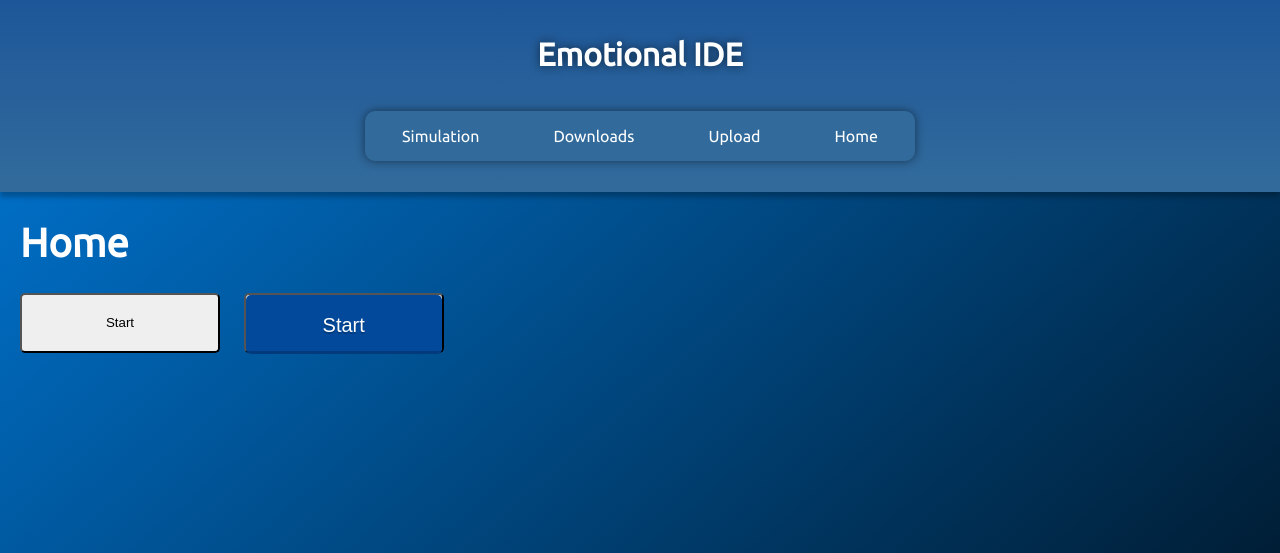
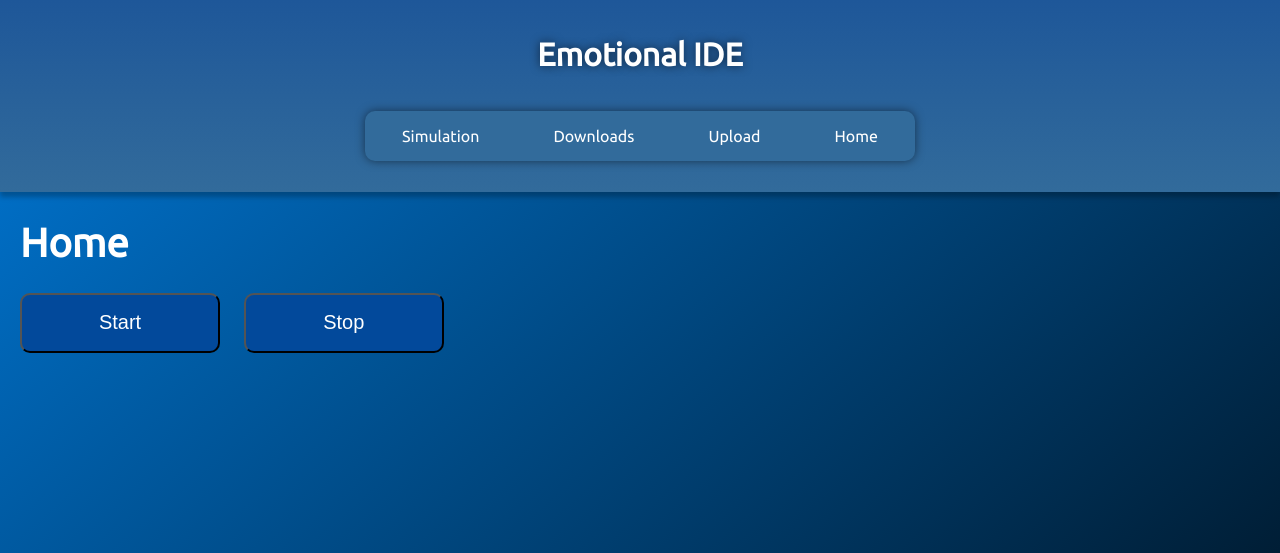
Before and after one commit to Gullis477/EmotionalFlask, a Python web app: template templates/index.html in a window 1280 px wide. Shown: the top 553 px of the page. Run offline with Jinja, Linux system fonts and the light colour scheme; the template is opened without the code that fills it, so the values that code supplies are empty.

Commit message:
new home page

```diff
--- a/static/css/style.css
+++ b/static/css/style.css
@@ -279,15 +279,18 @@ body{
     margin-left: 20px;
     width: 200px;
     cursor: pointer;
+    background: #02499b;
     height: 60px;
-    border-radius: 5px;
-    outline: 0;
+    border-radius: 10px;
+    color: #fff;
+    font-size: 20px;
     z-index: 11;
 }
-.start:hover:after {
+/* .start:hover:after {
     background: #3fc605;
 
-}
+} */
+/*
 .start:after {
     transition: 200ms all ease;
     z-index: 11;
@@ -305,8 +308,18 @@ body{
     height: 100%;
     content: 'Start';
     line-height: 60px;
-    border-radius: 5px;
+    border-radius: 10px;
   }
+
+
+
+
+
+ */
+
+
+
+
 
 
 .download{
@@ -325,3 +338,41 @@ body{
   margin-left: 1200px;
   margin-top: -100px;
 }
+
+
+
+
+
+
+
+
+
+
+
+
+
+
+
+
+
+.list {
+  width: 100%;
+  padding: 0;
+  /* z-index: 30;
+  position: auto; */
+}
+.list li {
+  padding: 5px 10px;
+  list-style: none;
+  cursor: pointer;
+  /* position: none; */
+
+}
+.list li:hover {
+  background-color: rgba(0, 0, 0, 0.05);
+
+}
+.list li.active {
+  background-color: #eeeecc;
+
+}
--- a/templates/index.html
+++ b/templates/index.html
@@ -11,6 +11,9 @@
 
         <link rel="icon" type="image/x-icon" href="{{ url_for('static', filename='favicon2.png') }}">
         <meta charset=“UTF-8”>
+
+
+
 
     </head>
 
@@ -45,21 +48,141 @@
 
 
             <!-- <form style="margin-top: 50px;">   -->
-            <input type="button" onclick="stuff()" value="Start" name="file" class="start"/>
-            <button type="file" name="file" class="start">hej</button>
+            <input style="background: #02499b;" type="button" onclick="test()"  value="Start" id = "start" class="start"/>
+
+            <input style="background: #02499b;" type="button"  value="Stop" onclick="red()" id = "stop" class="start"/>
+
+
+            <script>
+
+                    let arrstart = ['Saab'];
+                    let arrstop = ['Saab'];
+
+
+                    function test(){
+                        let elemstart = document.getElementById('start');
+                        let elemstop = document.getElementById('stop');
+
+                        let elemcolorstop = document.getElementById('stop').style.backgroundColor;
+                        let elemcolorstart = document.getElementById('start').style.backgroundColor;
+                        console.log(elemcolorstart);
+                        console.log(elemcolorstop);
+
+
+                        if (arrstop[arrstop.length-1] == "rgb(238, 4, 11)" && elemcolorstart == "rgb(2, 73, 155)") {    //red
+                            console.log("5555");
+                            elemstop.style.background = 'rgb(2, 73, 155)'; //blue
+                            elemstart.style.background = 'rgb(68, 227, 2)'; //green
+
+                        }
+                        if (elemcolorstart === "rgb(2, 73, 155)") { //blue
+                            console.log("1111");
+                            elemstart.style.background = 'rgb(68, 227, 2)'; //green
+                            arrstart.push("rgb(68, 227, 2)");
+                        }
+                        else if (elemcolorstart === "rgb(68, 227, 2)") {    //green
+                            console.log("3333");
+
+                            elemstart.style.background = 'rgb(68, 227, 2)';     //green
+                            arrstart.push("rgb(68, 227, 2)");
+
+                        }
+
+
+                    }
+
+                    function red() {
+                        let elemstop = document.getElementById('stop');
+                        let elemstart = document.getElementById('start');
+
+                        let elemcolorstop = document.getElementById('stop').style.backgroundColor;
+
+                        if (arrstart[arrstart.length-1] == "rgb(68, 227, 2)" && elemcolorstop == "rgb(2, 73, 155)") {     //green
+                            console.log("5555");
+                            elemstop.style.background = 'rgb(238, 4, 11)'; //red
+                            elemstart.style.background = 'rgb(2, 73, 155)'; //blue
+
+                        }
+                        if (elemcolorstop == "rgb(2, 73, 155)") {  //blue
+                            console.log("2222");
+                            elemstop.style.background = 'rgb(238, 4, 11)';  //red
+                            arrstop.push("rgb(238, 4, 11)");
+
+                        }
+                        else if (arrstop[arrstop.length-1] === "rgb(238, 4, 11)") {         //red
+                            console.log("4444");
+                            elemstop.style.background = 'rgb(238, 4, 11)';      //blue
+                            arrstop.push("rgb(238, 4, 11)");
+
+                        }
+
+                    }
+
+
+
+            </script>
+
+            <!-- <ul style="margin-top: 300px;" class="list">
+            <li>test 1</li>
+            <li>test 2</li>
+            <li>test 3</li>
+            </ul>
+
+
+            <script src="https://ajax.googleapis.com/ajax/libs/jquery/2.1.1/jquery.min.js">
+                // $(".list").on("click", "li", function(){
+                //     $(this).toggleClass('active');
+                // });
+            </script> -->
+
+            <!-- <button type="file" name="file" class="foo">hej</button> -->
 
                                                                     <!-- onclick="startDataCollection()" -->
             <!-- </form>              -->
 
 
-            <script>
-                function stuff(){
+            <!-- <script type="text/javascript">
 
-                    console.log("hej");
 
+
+
+
+                function changeStart(newcolor1, newcolor2){
+                    // let elem = document.getElementsByClassName("start");
+
+                    // elem.addEventListener('click', function onClick(event) {
+                    // event.target.style.backgroundColor = 'salmon';
+                        let start = document.getElementById('start');
+                        let stop = document.getElementById('stop');
+
+                        start.style.background = newcolor1;
+                        console.log("hej");
                 }
 
-            </script>
+                function chnageStop(newcolor1, newcolor2) {
+                        let stop = document.getElementById('stop');
+                        let start = document.getElementById('start');
+
+
+                        console.log(start.style.background + "färg 1");
+                        console.log(newcolor1 + "färg 2");
+
+                        if (start.style.background == rgb(2, 73, 155)) {
+                            start.style.background = '#02499b;';
+                            console.log("changestop");
+
+                        }
+                        else if (stop.style.background == newcolor2) {
+                            stop.style.background = '#02499b';
+                            console.log("changestop");
+                            return;
+                        }
+
+                        stop.style.background = newcolor2;
+                        console.log("då");
+                }
+
+            </script> -->
 
             <ul class="bg-bubbles">
                 <li></li>
--- a/templates/upload.html
+++ b/templates/upload.html
@@ -48,7 +48,7 @@
 
 
 
-            <form style="margin-top: 50px;" action = "/upload" method = "post" enctype="multipart/form-data">
+            <form style="margin-top: 20px;" action = "/upload" method = "post" enctype="multipart/form-data">
                 <input type="file" name="file"  onchange="loadFile(event)" class="foo"/>
             </form>
 
```
